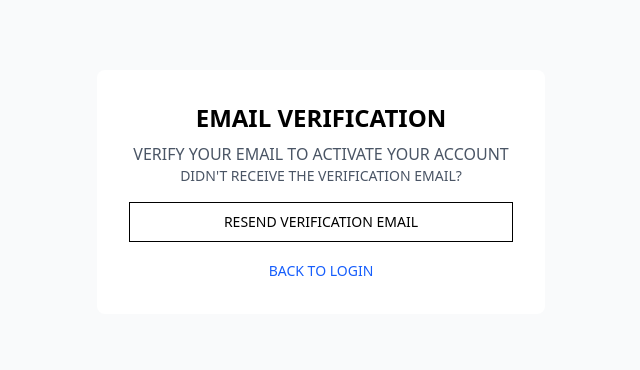
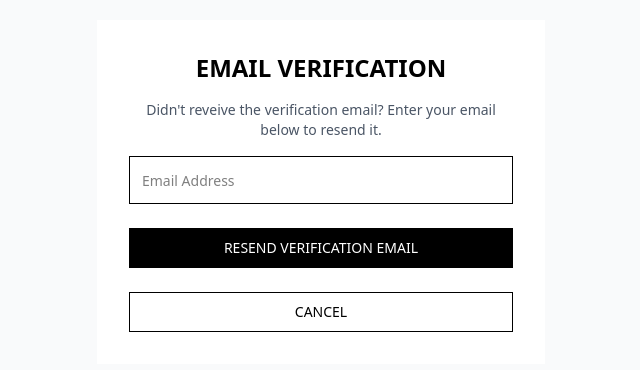
Before and after one commit to KiroVasilovski/marbelle, a React (Vite) app in the folder marbelle/frontend/: page /verify-email in a window 1280 px wide. Shown: the part 208-578 px from the top of the page, without its empty margins (319-959 px from the left). Built offline with nearby package versions, Linux system fonts and the light colour scheme.

Commit message:
UI fixes

```diff
--- a/marbelle/frontend/src/features/auth/login/LoginForm.tsx
+++ b/marbelle/frontend/src/features/auth/login/LoginForm.tsx
@@ -64,8 +64,8 @@ export const LoginForm: React.FC = () => {
     return (
         <form onSubmit={handleSubmit} className="max-w-md mx-auto p-8 bg-white space-y-6">
             <div className="text-center">
-                <h2 className="text-2xl font-bold mb-2 uppercase">SIGN IN</h2>
-                <p className="text-gray-600 uppercase">ACCESS YOUR MARBELLE ACCOUNT</p>
+                <h2 className="text-2xl font-bold mb-6 uppercase">SIGN IN</h2>
+                <p className="text-gray-600">Access your Marbelle account</p>
             </div>
 
             {submitError && (
--- a/marbelle/frontend/src/features/auth/password-reset/PasswordResetRequest.tsx
+++ b/marbelle/frontend/src/features/auth/password-reset/PasswordResetRequest.tsx
@@ -1,5 +1,5 @@
 import React, { useState } from 'react';
-import { Link } from 'react-router-dom';
+import { Link, useNavigate } from 'react-router-dom';
 import { Button } from '../../../shared/components/ui/button';
 import { Input } from '../../../shared/components/ui/input';
 import { authService } from '../services/authService';
@@ -25,6 +25,7 @@ const validation = {
 };
 
 export const PasswordResetRequest: React.FC = () => {
+    const navigate = useNavigate();
     const [isLoading, setIsLoading] = useState(false);
     const [submitError, setSubmitError] = useState<string>('');
     const [showSuccess, setShowSuccess] = useState(false);
@@ -56,11 +57,11 @@ export const PasswordResetRequest: React.FC = () => {
 
     if (showSuccess) {
         return (
-            <div className="max-w-md mx-auto p-8 bg-white rounded-lg shadow-md">
+            <div className="max-w-md mx-auto p-8 bg-white">
                 <div className="text-center">
                     <h2 className="text-2xl font-bold mb-4 uppercase">CHECK YOUR EMAIL</h2>
-                    <p className="text-gray-600 mb-6 uppercase">
-                        IF THIS EMAIL IS REGISTERED, YOU WILL RECEIVE PASSWORD RESET INSTRUCTIONS
+                    <p className="text-gray-600 mb-6">
+                        If this email is registered, you will receive instructions to reset your password.
                     </p>
                     <div className="space-y-6">
                         <Button onClick={() => setShowSuccess(false)} variant="outline" className="w-full uppercase">
@@ -79,8 +80,8 @@ export const PasswordResetRequest: React.FC = () => {
     return (
         <form onSubmit={handleSubmit} className="max-w-md mx-auto p-8 bg-white space-y-6">
             <div className="text-center">
-                <h2 className="text-2xl font-bold mb-2 uppercase">RESET PASSWORD</h2>
-                <p className="text-gray-600 uppercase">ENTER YOUR EMAIL TO RESET YOUR PASSWORD</p>
+                <h2 className="text-2xl font-bold mb-6 uppercase">RESET PASSWORD</h2>
+                <p className="text-gray-600">Enter your email address to receive a password reset link.</p>
             </div>
 
             {submitError && (
@@ -95,7 +96,7 @@ export const PasswordResetRequest: React.FC = () => {
                     onChange={(e) => setValue('email', e.target.value)}
                     onBlur={() => setTouched('email')}
                     className={errors.email && touched.email ? 'border-red-500' : ''}
-                    placeholder="YOUR@EMAIL.COM"
+                    placeholder="Email Address"
                     autoComplete="email"
                 />
                 {errors.email && touched.email && <p className="text-red-500 text-xs mt-1 uppercase">{errors.email}</p>}
@@ -105,14 +106,9 @@ export const PasswordResetRequest: React.FC = () => {
                 {isLoading ? 'SENDING...' : 'SEND RESET EMAIL'}
             </Button>
 
-            <div className="text-center">
-                <p className="text-sm text-gray-600 uppercase">
-                    REMEMBER YOUR PASSWORD?{' '}
-                    <Link to="/login" className="text-blue-600 hover:underline uppercase">
-                        SIGN IN
-                    </Link>
-                </p>
-            </div>
+            <Button onClick={() => navigate('/login')} variant="outline" className="w-full uppercase">
+                CANCEL
+            </Button>
         </form>
     );
 };
--- a/marbelle/frontend/src/features/auth/register/EmailVerification.tsx
+++ b/marbelle/frontend/src/features/auth/register/EmailVerification.tsx
@@ -1,8 +1,7 @@
 import React, { useState, useEffect } from 'react';
-import { Link, useSearchParams, useNavigate } from 'react-router-dom';
+import { useSearchParams, useNavigate } from 'react-router-dom';
 import { Button } from '../../../shared/components/ui/button';
 import { Input } from '../../../shared/components/ui/input';
-import { Label } from '../../../shared/components/ui/label';
 import { authService } from '../services/authService';
 import { useFormValidation } from '../../../shared/hooks/useFormValidation';
 import { validationRules } from '../../../shared/lib/validation';
@@ -26,17 +25,15 @@ const validation = {
 };
 
 export const EmailVerification: React.FC = () => {
-    const [searchParams] = useSearchParams();
+    const [searchParams, setSearchParams] = useSearchParams();
     const navigate = useNavigate();
     const [isLoading, setIsLoading] = useState(false);
     const [isVerifying, setIsVerifying] = useState(false);
-    const [submitError, setSubmitError] = useState<string>('');
     const [verificationStatus, setVerificationStatus] = useState<'pending' | 'success' | 'error'>('pending');
-    const [showResendForm, setShowResendForm] = useState(false);
 
     const token = searchParams.get('token');
 
-    const { values, errors, touched, setValue, setTouched, validateAll, reset } = useFormValidation(
+    const { values, errors, touched, setValue, setTouched, validateAll } = useFormValidation(
         initialValues,
         validation
     );
@@ -55,7 +52,6 @@ export const EmailVerification: React.FC = () => {
             setVerificationStatus('success');
         } catch (error) {
             setVerificationStatus('error');
-            setSubmitError(error instanceof Error ? error.message : 'EMAIL VERIFICATION FAILED');
         } finally {
             setIsVerifying(false);
         }
@@ -63,33 +59,34 @@ export const EmailVerification: React.FC = () => {
 
     const handleResendEmail = async (e: React.FormEvent) => {
         e.preventDefault();
-        setSubmitError('');
 
         if (!validateAll()) {
             return;
         }
 
         setIsLoading(true);
-        try {
-            await authService.resendVerification(values.email);
-            setShowResendForm(false);
-            reset();
-            alert('VERIFICATION EMAIL SENT! PLEASE CHECK YOUR INBOX.');
-        } catch (error) {
-            setSubmitError(error instanceof Error ? error.message : 'FAILED TO SEND EMAIL');
-        } finally {
+
+        authService
+            .resendVerification(values.email)
+            .then(() => {
+                navigate('/login')
+            })
+            .catch(() => {
                 setIsLoading(false);
-        }
+            })
+            .finally(() => {
+                //
+            });
     };
 
     // Show loading state while verifying
     if (token && isVerifying) {
         return (
-            <div className="max-w-md mx-auto p-8 bg-white rounded-lg shadow-md">
+            <div className="max-w-md mx-auto p-8 bg-white ">
                 <div className="text-center">
-                    <div className="animate-spin rounded-full h-12 w-12 border-b-2 border-blue-600 mx-auto mb-4"></div>
-                    <h2 className="text-2xl font-bold mb-2 uppercase">VERIFYING EMAIL</h2>
-                    <p className="text-gray-600 uppercase">PLEASE WAIT WHILE WE VERIFY YOUR EMAIL ADDRESS...</p>
+                    <h2 className="text-2xl font-bold mb-6 uppercase">VERIFYING EMAIL</h2>
+                    <div className="animate-spin rounded-full h-12 w-12 border-b-2 border-blue-600 mx-auto mb-6"></div>
+                    <p className="text-gray-600">Please wait while we verify your Email address...</p>
                 </div>
             </div>
         );
@@ -100,7 +97,8 @@ export const EmailVerification: React.FC = () => {
         return (
             <div className="max-w-md mx-auto p-8 bg-white">
                 <div className="text-center">
-                    <div className="w-12 h-12 bg-green-100 rounded-full flex items-center justify-center mx-auto mb-10">
+                    <h2 className="text-2xl font-bold mb-6 uppercase text-green-600">EMAIL VERIFIED</h2>
+                    <div className="w-12 h-12 bg-green-100 rounded-full flex items-center justify-center mx-auto mb-6">
                         <svg className="w-6 h-6 text-green-600" fill="none" stroke="currentColor" viewBox="0 0 24 24">
                             <path
                                 strokeLinecap="round"
@@ -110,9 +108,8 @@ export const EmailVerification: React.FC = () => {
                             ></path>
                         </svg>
                     </div>
-                    <h2 className="text-2xl font-bold mb-10 uppercase text-green-600">EMAIL VERIFIED</h2>
-                    <p className="text-gray-600 mb-10 uppercase">
-                        YOUR EMAIL HAS BEEN SUCCESSFULLY VERIFIED. YOUR ACCOUNT IS NOW ACTIVE
+                    <p className="text-gray-600 mb-6">
+                        Your Email has been successfully verified. Your account is now active and you can sign in.
                     </p>
                     <Button onClick={() => navigate('/login')} variant="outline" className="w-full uppercase">
                         SIGN IN TO YOUR ACCOUNT
@@ -124,10 +121,10 @@ export const EmailVerification: React.FC = () => {
 
     // Show error state or manual verification form
     return (
-        <div className="max-w-md mx-auto p-8 bg-white rounded-lg">
+        <div className="max-w-md mx-auto p-8 bg-white">
             <div className="text-center">
-                <h2 className="text-2xl font-bold mb-2 uppercase">EMAIL VERIFICATION</h2>
-                {verificationStatus === 'error' ? (
+                <h2 className="text-2xl font-bold mb-4 uppercase">EMAIL VERIFICATION</h2>
+                {verificationStatus === 'error' && (
                     <div>
                         <div className="w-12 h-12 bg-red-100 rounded-full flex items-center justify-center mx-auto mb-4">
                             <svg className="w-6 h-6 text-red-600" fill="none" stroke="currentColor" viewBox="0 0 24 24">
@@ -139,35 +136,32 @@ export const EmailVerification: React.FC = () => {
                                 ></path>
                             </svg>
                         </div>
-                        <p className="text-gray-600 uppercase mb-4">VERIFICATION FAILED</p>
+                        <h3 className="text-lg text-red-500 mb-2 ">Verification failed!</h3>
+                        <p className="text-gray-600 mb-4"> Please try again or request a new verification email. If you have already verified your email, you can ignore this message.</p>
+                        <div className="space-y-6">
+                            <Button onClick={() => {
+                                searchParams.delete('token');
+                                setSearchParams(searchParams);
+                                setVerificationStatus('pending');
+                            }} variant="secondary" className="w-full uppercase">
+                                RESEND VERIFICATION EMAIL
+                            </Button>
+                            <Button onClick={() => navigate('/login')} variant="outline" className="w-full uppercase">
+                                CANCEL
+                            </Button>
                         </div>
-                ) : (
-                    <p className="text-gray-600 uppercase">VERIFY YOUR EMAIL TO ACTIVATE YOUR ACCOUNT</p>
+                    </div>
                 )}
             </div>
 
-            {submitError && (
-                <div className="p-3 bg-red-100 border border-red-400 text-red-700 rounded uppercase">{submitError}</div>
-            )}
+            {!token &&
+                <>
+                    <p className="text-sm text-gray-600 mb-4 text-center">
+                        Didn&apos;t reveive the verification email? Enter your email below to resend it.
+                    </p>
 
-            {!showResendForm ? (
-                <div className="space-y-4">
-                    <p className="text-sm text-gray-600 text-center uppercase">
-                        DIDN&apos;T RECEIVE THE VERIFICATION EMAIL?
-                    </p>
-                    <Button onClick={() => setShowResendForm(true)} variant="outline" className="w-full uppercase">
-                        RESEND VERIFICATION EMAIL
-                    </Button>
-                    <div className="text-center">
-                        <Link to="/login" className="text-blue-600 hover:underline text-sm uppercase">
-                            BACK TO LOGIN
-                        </Link>
-                    </div>
-                </div>
-            ) : (
-                <form onSubmit={handleResendEmail} className="space-y-4">
+                    <form onSubmit={handleResendEmail} className="space-y-6">
                         <div>
-                        <Label htmlFor="email">EMAIL ADDRESS</Label>
                             <Input
                                 id="email"
                                 type="email"
@@ -175,7 +169,7 @@ export const EmailVerification: React.FC = () => {
                                 onChange={(e) => setValue('email', e.target.value)}
                                 onBlur={() => setTouched('email')}
                                 className={errors.email && touched.email ? 'border-red-500' : ''}
-                            placeholder="YOUR@EMAIL.COM"
+                                placeholder="Email Address"
                                 autoComplete="email"
                             />
                             {errors.email && touched.email && (
@@ -183,21 +177,17 @@ export const EmailVerification: React.FC = () => {
                             )}
                         </div>
 
-                    <div className="space-y-3">
-                        <Button type="submit" className="w-full uppercase" disabled={isLoading}>
+                        <div className="space-y-6">
+                            <Button type="submit" variant="secondary" className="w-full uppercase" disabled={isLoading}>
                                 {isLoading ? 'SENDING...' : 'RESEND VERIFICATION EMAIL'}
                             </Button>
-                        <Button
-                            type="button"
-                            onClick={() => setShowResendForm(false)}
-                            variant="outline"
-                            className="w-full uppercase"
-                        >
+                            <Button onClick={() => navigate('/login')} variant="outline" className="w-full uppercase">
                                 CANCEL
                             </Button>
                         </div>
                     </form>
-            )}
-        </div>
+                </>
+            }
+        </div >
     );
 };
--- a/marbelle/frontend/src/features/auth/register/RegisterForm.tsx
+++ b/marbelle/frontend/src/features/auth/register/RegisterForm.tsx
@@ -130,8 +130,8 @@ export const RegisterForm: React.FC = () => {
     return (
         <form onSubmit={handleSubmit} className="max-w-md mx-auto p-8 bg-white space-y-6">
             <div className="text-center">
-                <h2 className="text-2xl font-bold mb-2 uppercase">CREATE ACCOUNT</h2>
-                <p className="text-gray-600 uppercase">JOIN MARBELLE FOR PREMIUM STONE PRODUCTS</p>
+                <h2 className="text-2xl font-bold mb-6 uppercase">CREATE ACCOUNT</h2>
+                <p className="text-gray-600">Join marbell for premium stone products and services.</p>
             </div>
 
             {submitError && (
```
Lines whose indentation alone changed are shown as unchanged.
